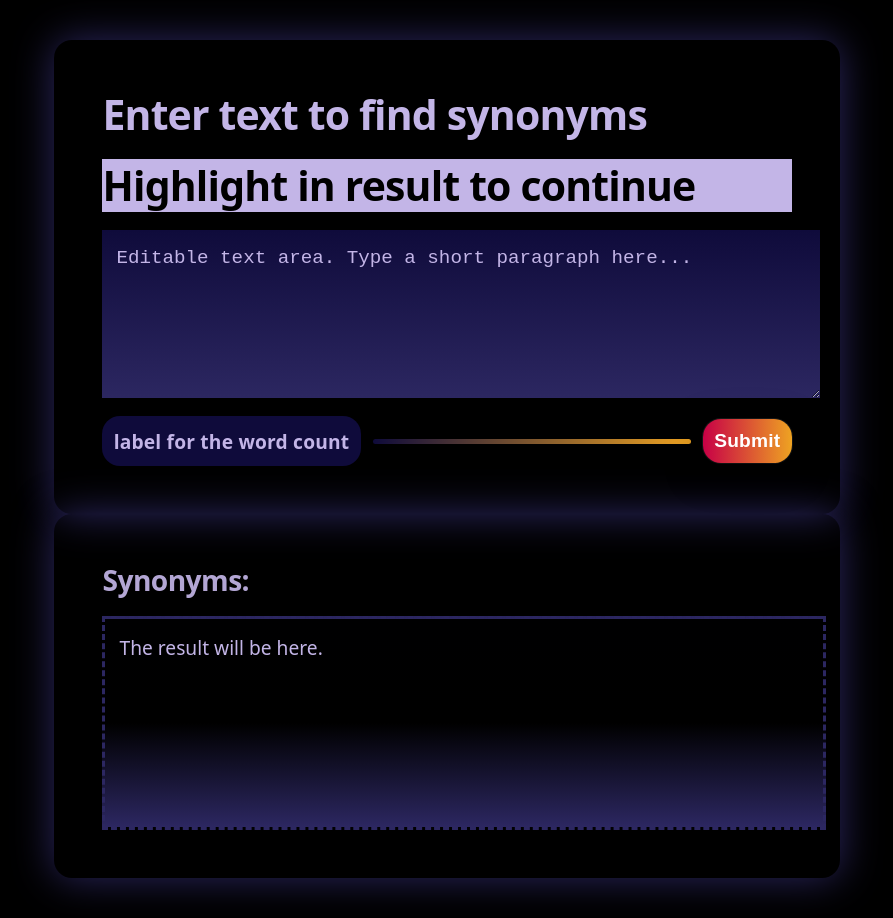
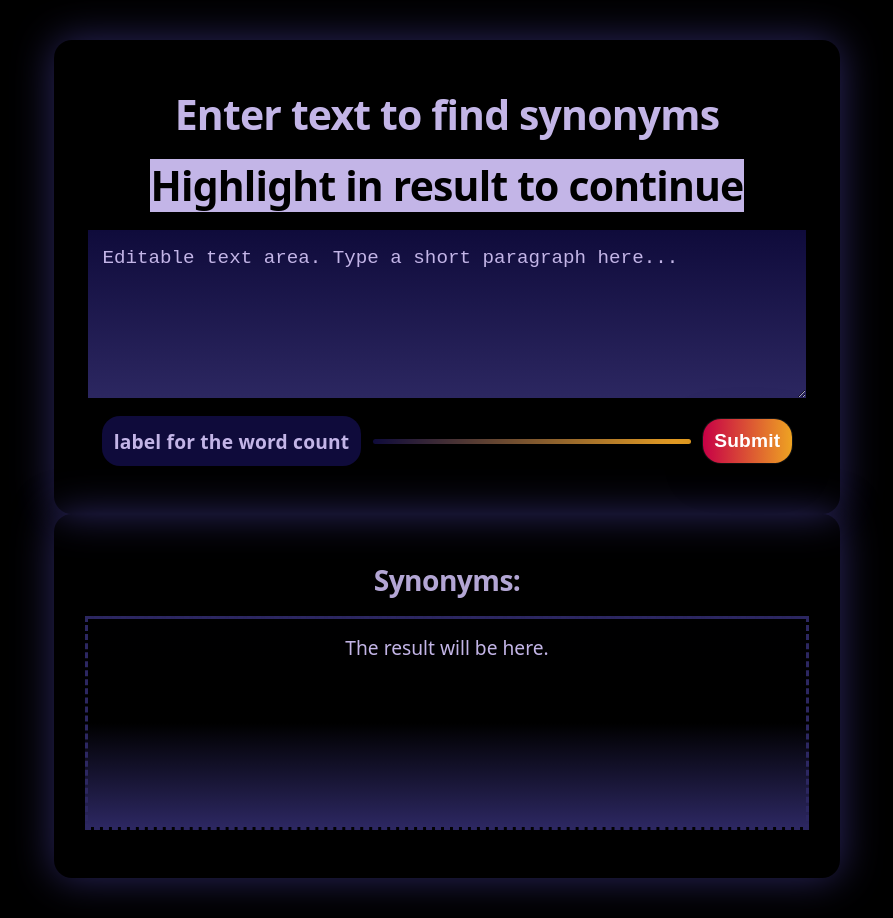
Before and after one commit to dwellrr/test-task-words, an Angular app: page / in a window 1280 px wide. Shown: the whole page, without its empty margins (241-1134 px from the left). Built offline with nearby package versions, Linux system fonts and the light colour scheme.

Commit message:
fixed list centering

```diff
--- a/src/app/components/output/output.component.css
+++ b/src/app/components/output/output.component.css
@@ -2,8 +2,13 @@
 .readonly-area {
   width: 100%;
   min-height: 180px;
+  display: flex;
+  flex-direction: column;
 
   padding: 14px 14px;
+  text-align: center;
+  align-items: stretch;
+  align-content: center;
 
   border: 3px dashed var(--color-surface);
   background: linear-gradient(180deg, var(--color-subtle-grey),var(--color-bg), var(--color-surface));
@@ -77,3 +82,7 @@
   font-weight: 800;
   cursor: pointer;
 }
+
+.ul {
+    padding:0%;
+}
--- a/src/app/components/output/output.component.html
+++ b/src/app/components/output/output.component.html
@@ -13,7 +13,7 @@
         <ng-container *ngIf="!loading && !error && !nothing_submitted">
             <div *ngIf="items.length === 0">No synonyms yet.</div>
 
-            <ul *ngIf="items.length > 0">
+            <ul *ngIf="items.length > 0" class = "ul">
                 <li *ngFor="let w of items" class="syn-row" [class.is-selected]="w === selected" (click)="select(w)">
                     <span class="syn-word">{{ w }}</span>
 
--- a/src/styles.css
+++ b/src/styles.css
@@ -46,10 +46,11 @@ app-root {
   display: flex;
   flex-direction: column;
   gap: 18px;
-  align-items: stretch;
+  align-items: center;
   padding: 3rem;
   box-shadow: 0px 0px 40px 00px var(--color-surface);
   border-radius: var(--radius-lg);
+
 }
 .h1,
 .h2 {
```
